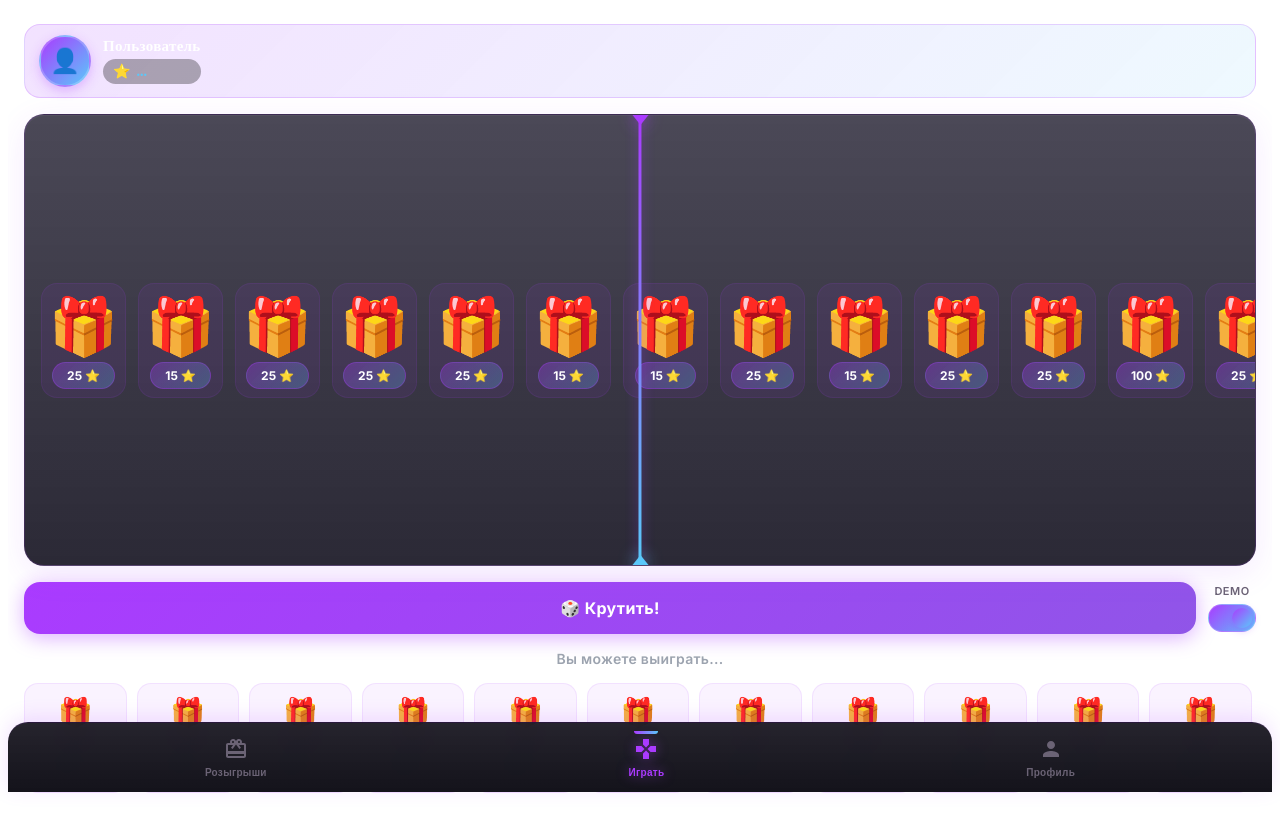
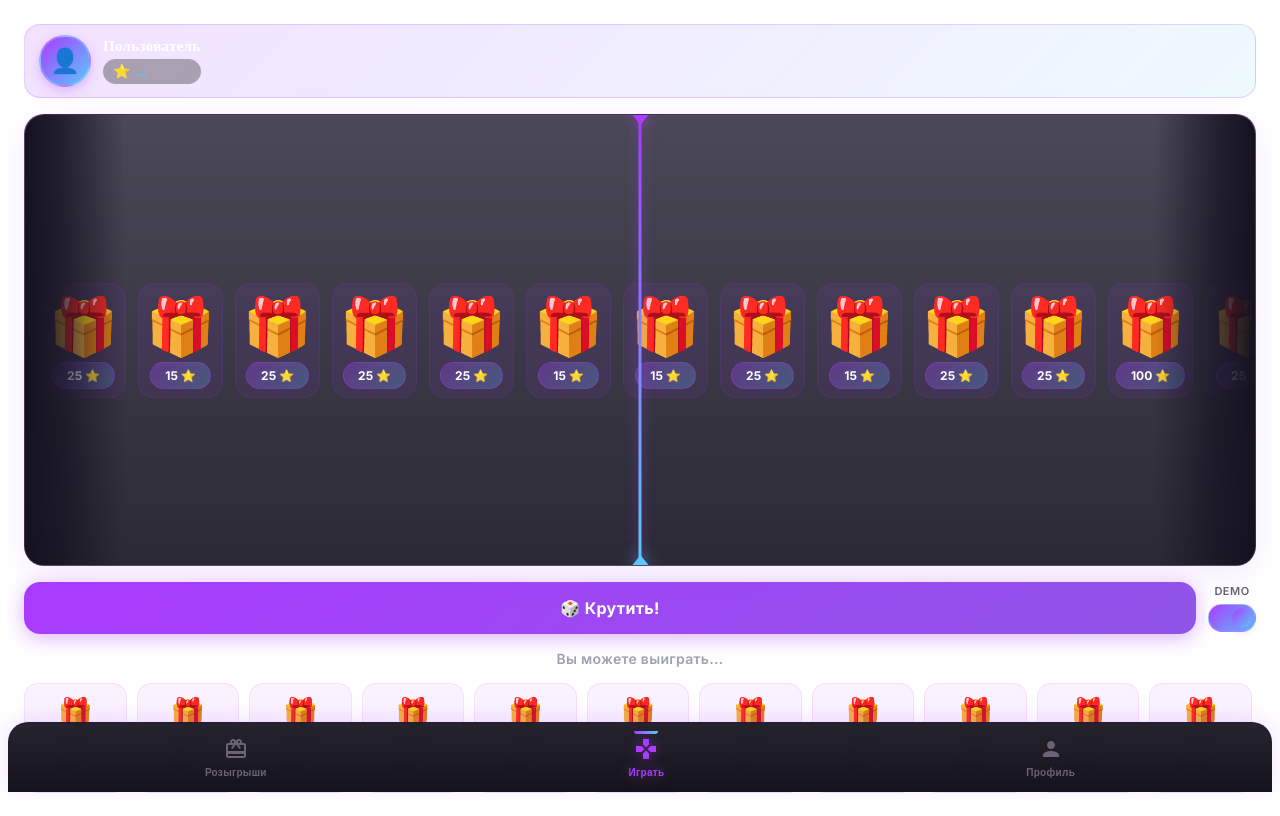
Before and after one commit to deewau/pigfarm-client, a React (Vite) app in the folder client/: page / in a window 1280 px wide. Built offline with nearby package versions, Linux system fonts and the light colour scheme; no server answers.

Commit message:
trying again sdas

```diff
--- a/client/src/pages/Play.css
+++ b/client/src/pages/Play.css
@@ -17,6 +17,27 @@
   background: linear-gradient(180deg, rgba(30, 27, 45, 0.8) 0%, rgba(20, 18, 32, 0.9) 100%);
   border: 1px solid rgba(170, 59, 255, 0.15);
   box-shadow: 0 8px 32px rgba(170, 59, 255, 0.1), inset 0 1px 0 rgba(255, 255, 255, 0.05);
+}
+
+.play__roulette-container::before,
+.play__roulette-container::after {
+  content: '';
+  position: absolute;
+  top: 0;
+  bottom: 0;
+  width: 100px;
+  z-index: 5;
+  pointer-events: none;
+}
+
+.play__roulette-container::before {
+  left: 0;
+  background: linear-gradient(90deg, rgba(20, 18, 32, 1) 0%, rgba(20, 18, 32, 0.7) 40%, rgba(20, 18, 32, 0) 100%);
+}
+
+.play__roulette-container::after {
+  right: 0;
+  background: linear-gradient(270deg, rgba(20, 18, 32, 1) 0%, rgba(20, 18, 32, 0.7) 40%, rgba(20, 18, 32, 0) 100%);
 }
 
 .play__roulette-pointer {
```
